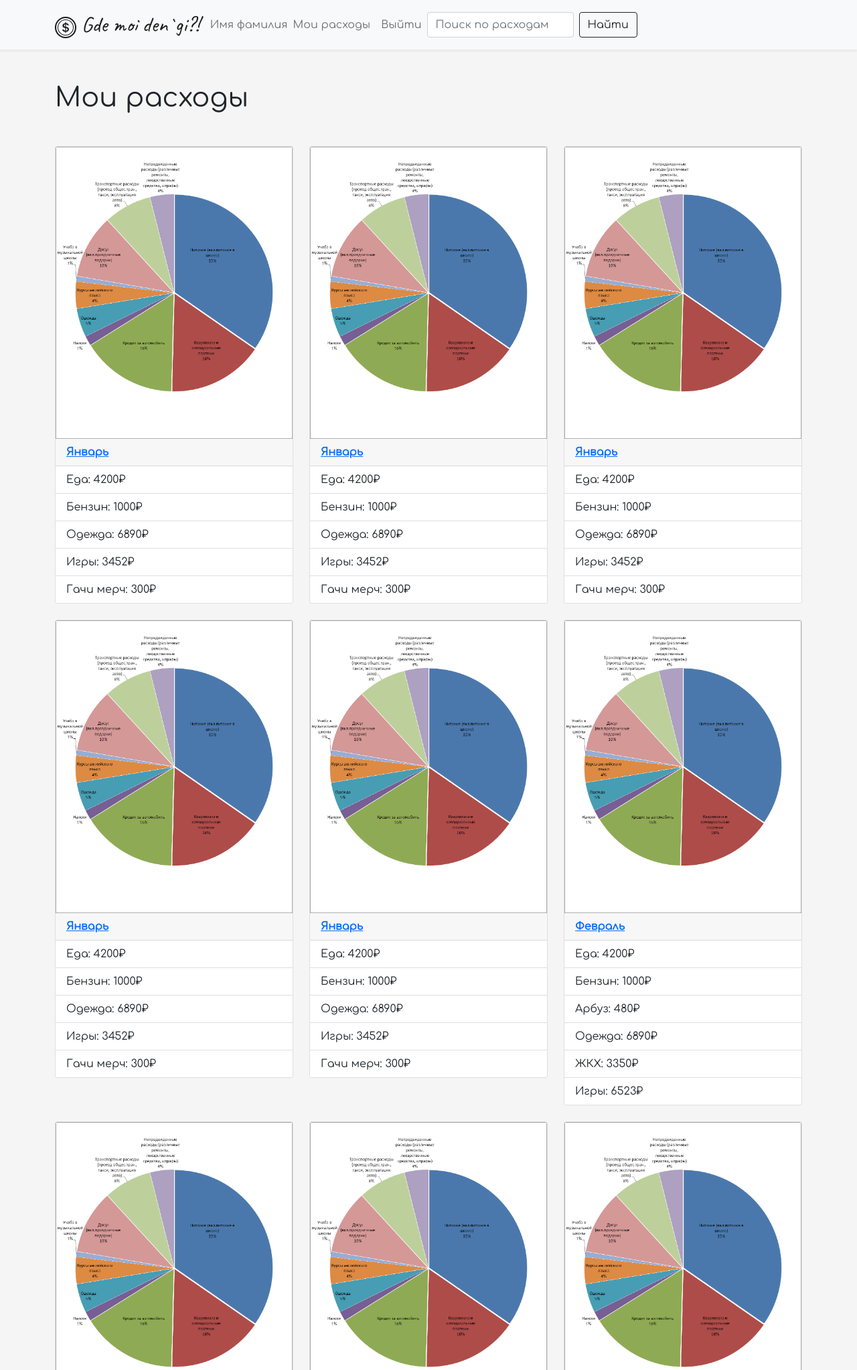
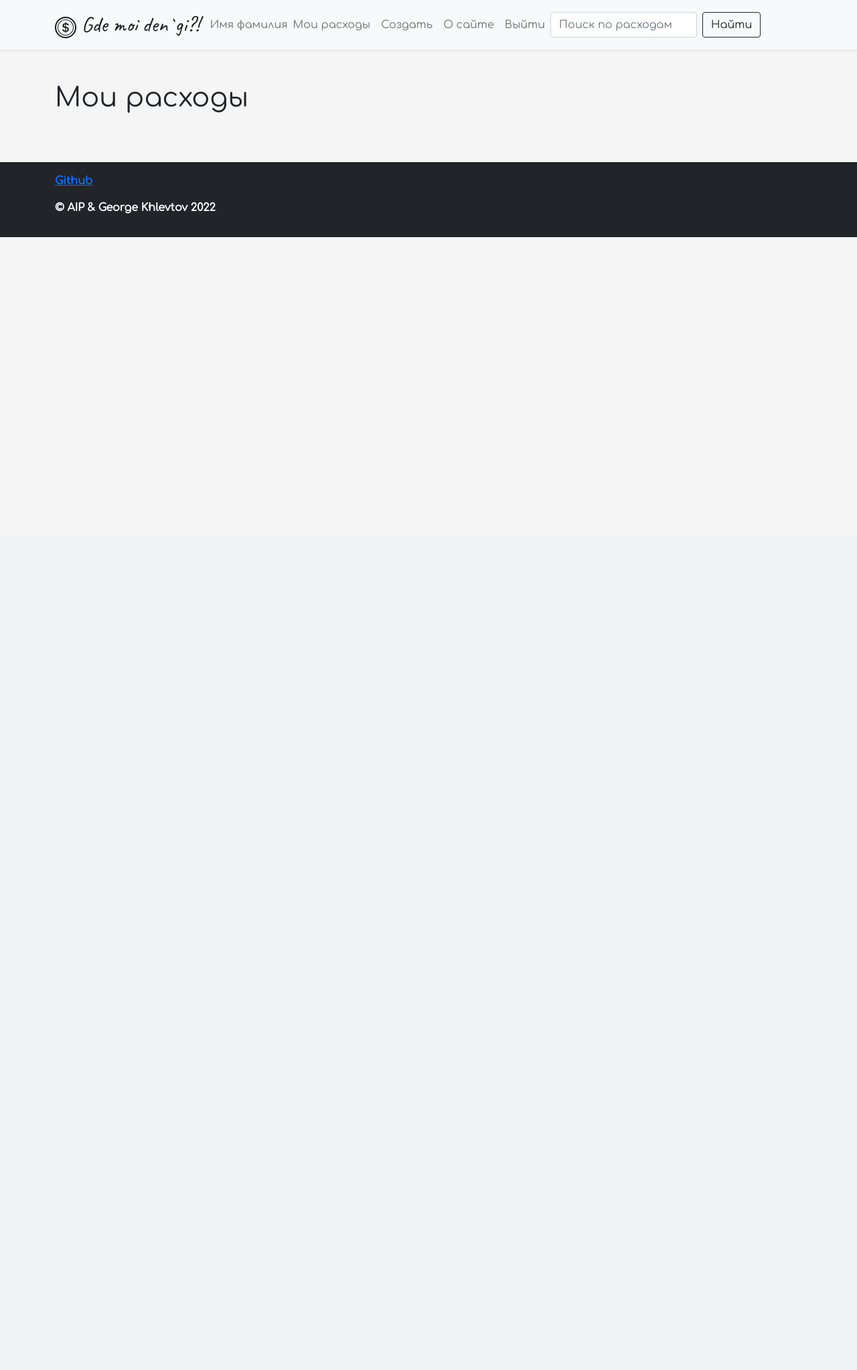
Before and after one commit to gkhlevtov/AIP-CostControl-Project, a Flask app: page /search in a window 1280 px wide. Shown: the top 2045 px of the page at 67% size. After the commit the page ends 354 px from the top, so only its background shows below. Run offline with Flask 2, Linux system fonts and the light colour scheme.

Commit message:
Update templates; Add cost creating page; Switch to db data

```diff
--- a/app.py
+++ b/app.py
@@ -1,16 +1,24 @@
-from flask import Flask, render_template, abort, request
+from flask import Flask, render_template, abort, request, redirect
 from flask_sqlalchemy import SQLAlchemy
 from markupsafe import escape
 from werkzeug import exceptions
+from flask_wtf import FlaskForm, CSRFProtect
+from wtforms import StringField
+from wtforms.validators import DataRequired, Length, URL
 from datetime import datetime
-from costs import user_costs
+import os
+
+# from costs import user_costs
+# import random
 
 currentTime = datetime.now()
 
 app = Flask(__name__)
 app.config['SQLALCHEMY_DATABASE_URI'] = 'sqlite:///db.sqlite'
 app.config['SQLALCHEMY_TRACK_MODIFICATIONS'] = False
+app.config['SECRET_KEY'] = os.environ.get('SECRET_KEY')
 db = SQLAlchemy(app)
+csrf = CSRFProtect(app)
 
 
 class UserCost(db.Model):
@@ -30,37 +38,48 @@
     cost_id = db.Column(db.Integer, db.ForeignKey('user_cost.id'), nullable=False)
 
 
+class CreateUserCost(FlaskForm):
+    name = StringField('Название', validators=[DataRequired(), Length(min=3, max=80)])
+    cover = StringField('Ссылка на обложку', validators=[DataRequired(), URL()])
+
+
 @app.route('/')
 def homepage():
-    return render_template('home.html',
-                           title='Gde moi den`gi?')
-
-
-@app.route('/user-costs/')
-def userpage():
+    user_costs = UserCost.query.all()
     return render_template('index.html',
                            title='Gde moi den`gi?',
                            user_costs=user_costs)
 
 
+@app.route('/about')
+def about():
+    return render_template('home.html',
+                           title='Gde moi den`gi?')
+
+
 @app.route('/user-costs/<int:cost_id>')
-def get_costs(cost_id):
-    user_cost = UserCost.query.get(escape(cost_id))
-    print(user_cost)
-    if cost_id > len(user_costs) or cost_id <= 0:
-        abort(exceptions.NotFound.code)
-    return render_template('list.html', user_cost=user_costs[cost_id - 1])
+def get_cost(cost_id):
+    user_cost = UserCost.query.get_or_404(escape(cost_id))
+    return render_template('list.html', user_cost=user_cost)
+
+
+@app.route('/user-costs/create', methods=['GET', 'POST'])
+def create_cost():
+    create_user_cost_form = CreateUserCost()
+    if create_user_cost_form.validate_on_submit():
+        name = request.form.get('name')
+        cover = request.form.get('cover')
+        new_cost = UserCost(name=name, cover=cover)
+        db.session.add(new_cost)
+        db.session.commit()
+        return redirect('/')
+    return render_template('create_cost.html', form=create_user_cost_form)
 
 
 @app.route('/search')
 def search():
-    text = escape(request.args.get('text', '').lower())
-    selected_costs = []
-    for user_cost in user_costs:
-        for item in user_cost['items']:
-            if text in item['title'].lower():
-                selected_costs.append(user_cost)
-            continue
+    text = escape(request.args.get('text', ''))
+    selected_costs = UserCost.query.filter(UserCost.name.like(f'%{text}%')).all()
     return render_template('index.html', user_costs=selected_costs)
 
 
--- a/costs.py
+++ /dev/null
@@ -1,224 +0,0 @@
-user_costs = [
-    {
-        'id': "1",
-        'name': 'январь',
-        'cover': 'images/diagrams/example.png',
-        'items': [
-            {
-                'title': 'Еда', 'value': '4200'
-            },
-            {
-                'title': 'Бензин', 'value': '1000'
-            },
-            {
-                'title': 'Одежда', 'value': '6890'
-            },
-            {
-                'title': 'Игры', 'value': '3452'
-            },
-            {
-                'title': 'Гачи мерч', 'value': '300'
-            }
-        ]
-    },
-    {
-        'id': "2",
-        'name': 'февраль',
-        'cover': 'images/diagrams/example.png',
-        'items': [
-            {
-                'title': 'Еда', 'value': '4200'
-            },
-            {
-                'title': 'Бензин', 'value': '1000'
-            },
-{
-                'title': 'Арбуз', 'value': '480'
-            },
-            {
-                'title': 'Одежда', 'value': '6890'
-            },
-            {
-                'title': 'ЖКХ', 'value': '3350'
-            },
-            {
-                'title': 'Игры', 'value': '6523'
-            },
-        ]
-    },
-    {
-        'id': "3",
-        'name': 'март',
-        'cover': 'images/diagrams/example.png',
-        'items': [
-            {
-                'title': 'Вода 0.5 л', 'value': '17'
-            },
-            {
-                'title': 'Шоколадка', 'value': '1000'
-            },
-            {
-                'title': 'Игры', 'value': '3000'
-            },
-        ]
-    },
-    {
-        'id': "4",
-        'name': 'апрель',
-        'cover': 'images/diagrams/example.png',
-        'items': [
-            {
-                'title': 'Еда', 'value': '4200'
-            },
-            {
-                'title': 'Бензин', 'value': '1000'
-            },
-            {
-                'title': 'Одежда', 'value': '6890'
-            },
-            {
-                'title': 'ЖКХ', 'value': '3350'
-            },
-            {
-                'title': 'Игры', 'value': '13499'
-            },
-        ]
-    },
-    {
-        'id': "5",
-        'name': 'май',
-        'cover': 'images/diagrams/example.png',
-        'items': [
-            {
-                'title': 'Еда', 'value': '4200'
-            },
-            {
-                'title': 'Одежда', 'value': '6890'
-            },
-        ]
-    },
-    {
-        'id': "6",
-        'name': 'июнь',
-        'cover': 'images/diagrams/example.png',
-        'items': [
-            {
-                'title': 'Еда', 'value': '4200'
-            },
-            {
-                'title': 'Мороженое', 'value': '500'
-            },
-            {
-                'title': 'ЖКХ', 'value': '3350'
-            },
-        ]
-    },
-    {
-        'id': "7",
-        'name': 'июль',
-        'cover': 'images/diagrams/example.png',
-        'items': [
-            {
-                'title': 'Еда', 'value': '5000'
-            },
-            {
-                'title': 'Плавки', 'value': '2500'
-            },
-{
-                'title': 'Сланцы', 'value': '1300'
-            },
-{
-                'title': 'Очки', 'value': '800'
-            },
-        ]
-    },
-    {
-        'id': "8",
-        'name': 'август',
-        'cover': 'images/diagrams/example.png',
-        'items': [
-            {
-                'title': 'Еда', 'value': '4200'
-            },
-            {
-                'title': 'Карандаши', 'value': '100'
-            },
-        ]
-    },
-    {
-        'id': "9",
-        'name': 'сентябрь',
-        'cover': 'images/diagrams/example.png',
-        'items': [
-            {
-                'title': 'Еда', 'value': '3400'
-            },
-            {
-                'title': 'Бензин', 'value': '2000'
-            },
-            {
-                'title': 'ЖКХ', 'value': '3350'
-            },
-        ]
-    },
-    {
-        'id': "10",
-        'name': 'октябрь',
-        'cover': 'images/diagrams/example.png',
-        'items': [
-            {
-                'title': 'Еда', 'value': '4200'
-            },
-            {
-                'title': 'Бензин', 'value': '1000'
-            },
-            {
-                'title': 'Одежда', 'value': '6890'
-            },
-            {
-                'title': 'ЖКХ', 'value': '3350'
-            },
-            {
-                'title': 'Игры', 'value': '13499'
-            },
-        ]
-    },
-    {
-        'id': "11",
-        'name': 'ноябрь',
-        'cover': 'images/diagrams/example.png',
-        'items': [
-            {
-                'title': 'Еда', 'value': '4200'
-            },
-            {
-                'title': 'Бензин', 'value': '1000'
-            },
-            {
-                'title': 'Одежда', 'value': '6890'
-            },
-            {
-                'title': 'ЖКХ', 'value': '3350'
-            },
-            {
-                'title': 'Игры', 'value': '13499'
-            },
-        ]
-    },
-    {
-        'id': "12",
-        'name': 'декабрь',
-        'cover': 'images/diagrams/example.png',
-        'items': [
-            {
-                'title': 'Еда', 'value': '200'
-            },
-            {
-                'title': 'Одежда', 'value': '4000'
-            },
-            {
-                'title': 'Игры', 'value': '5000'
-            },
-        ]
-    }
-]
--- a/templates/cost-list.html
+++ b/templates/cost-list.html
@@ -1,7 +1,7 @@
 <div class="card">
-    <img src="{{ url_for('static', filename=user_cost.cover) }}" class="card-img-top" alt="{{ user_cost.name }}">
+    <img src="{{ user_cost.cover }}" class="card-img-top" alt="{{ user_cost.name }}">
     <div class="card-header">
-        <a href="{{ url_for('get_costs', cost_id=user_cost.id) }}">
+        <a href="{{ url_for('get_cost', cost_id=user_cost.id) }}">
             <strong>{{ user_cost.name.capitalize() }}</strong>
         </a>
     </div>
--- a/templates/navbar.html
+++ b/templates/navbar.html
@@ -20,7 +20,13 @@
             </span>
             <ul class="navbar-nav">
                 <li class="nav-item">
-                    <a class="nav-link" href="{{ url_for('userpage') }}">Мои расходы</a>
+                    <a class="nav-link" href="{{ url_for('homepage') }}">Мои расходы</a>
+                </li>
+                <li class="nav-item">
+                    <a class="nav-link" href="{{ url_for('create_cost') }}">Создать</a>
+                </li>
+                <li class="nav-item">
+                    <a class="nav-link" href="{{ url_for('about') }}">О сайте</a>
                 </li>
                 <li class="nav-item">
                     <a class="nav-link" href="#">Выйти</a>
```
Also changed, not shown: templates/create_cost.html (added, +43 -0 lines), templates/list.html (+5 -5 lines), static/images/diagrams/money.jpg (deleted), static/images/start_img.png (added).
